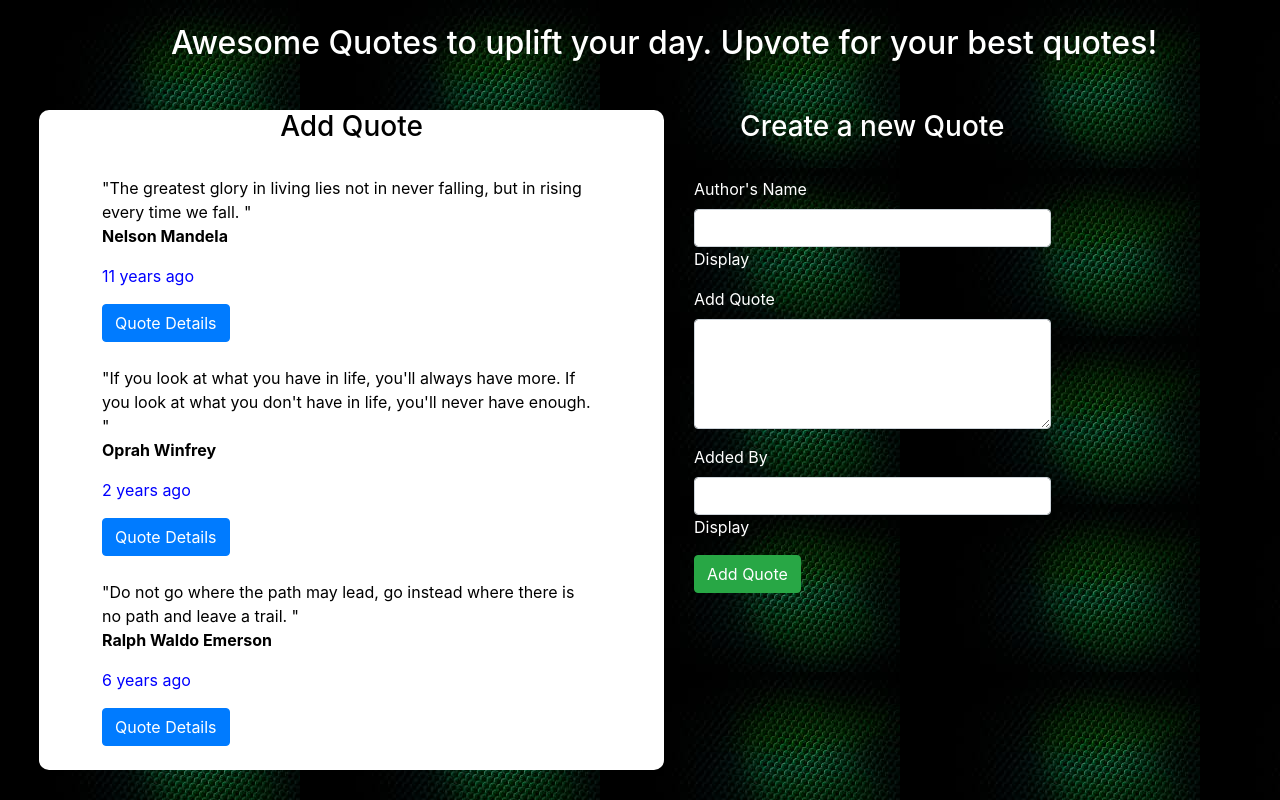
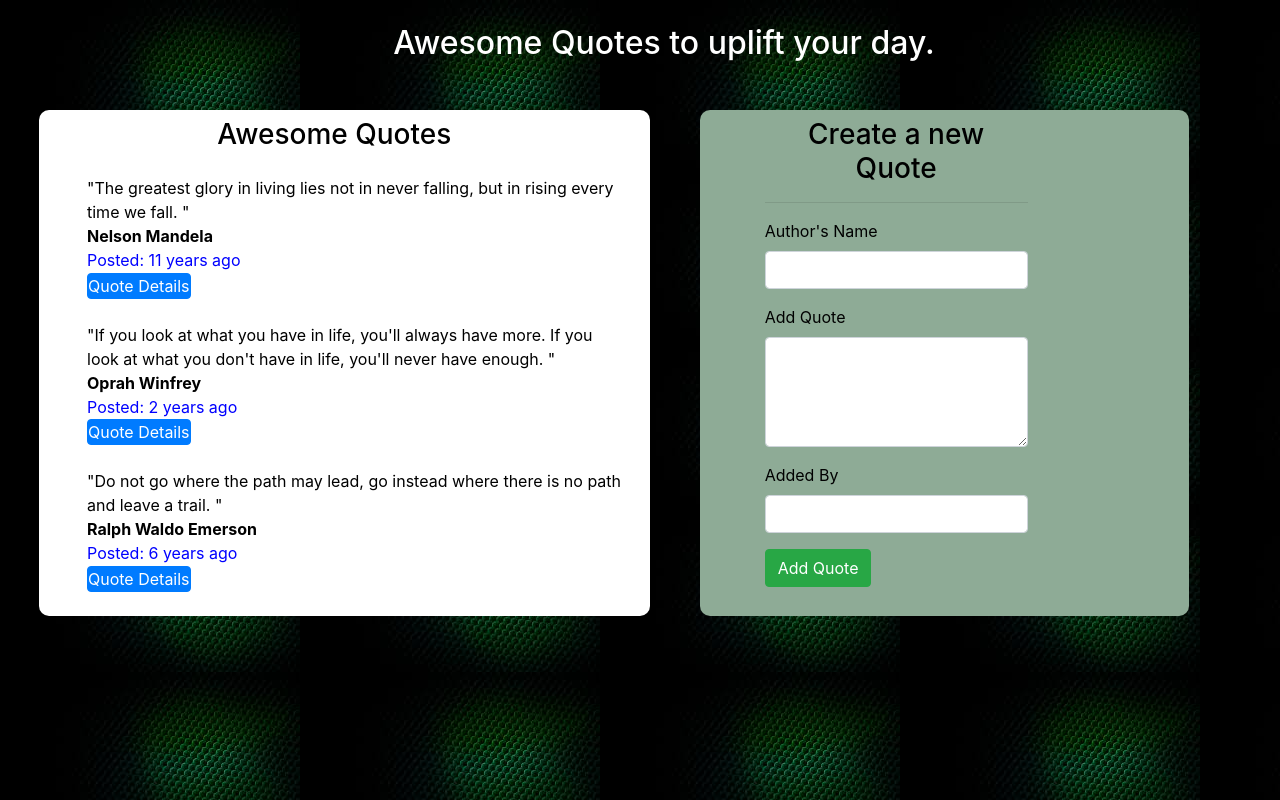
Before and after one commit to FaithKwamboka/Quotes, an Angular app: page / in a window 1280 px wide. Shown: the top 800 px of the page. Built offline with nearby package versions, Linux system fonts and the light colour scheme.

Commit message:
Editing quotes

```diff
--- a/src/app/app.module.ts
+++ b/src/app/app.module.ts
@@ -9,6 +9,7 @@ import { QuoteDetailComponent } from './quote-detail/quote-detail.component';
 import { QuotesFormComponent } from './quotes-form/quotes-form.component';
 import { FormsModule } from '@angular/forms';
 import { DateCountPipe } from './date-count.pipe';
+import { VotesComponent } from './votes/votes.component';
 
 @NgModule({
   declarations: [
@@ -17,7 +18,8 @@ import { DateCountPipe } from './date-count.pipe';
     HighlightDirective,
     QuoteDetailComponent,
     QuotesFormComponent,
-    DateCountPipe
+    DateCountPipe,
+    VotesComponent
   ],
   imports: [
     BrowserModule,
--- a/src/app/quotes-form/quotes-form.component.html
+++ b/src/app/quotes-form/quotes-form.component.html
@@ -1,7 +1,7 @@
 <div class="container-fluid">
-    <h3 class="text-center">Create a new Quote</h3>
+    <h3 class="text-center mt-2">Create a new Quote</h3>
     <hr>
-    <form (ngSubmit)='submitGoal()' #quoteForm='ngForm'>
+    <form (ngSubmit)='submitQuote()' #quoteForm='ngForm'>
         <div class="form-group">
 
             <label for="name">Author's Name</label>
@@ -9,7 +9,7 @@
             <div [hidden]="name.valid || name.pristine" class="alert alert-danger">
               <p>Name is required</p>
             </div>
-            Display {{newQuote.author}}
+            <!-- Display {{newQuote.author}} -->
         </div>
         <div class="form-group">
 
@@ -27,7 +27,7 @@
             <div [hidden]="name.valid || name.pristine" class="alert alert-danger">
               <p>Name is required</p>
             </div>
-            Display {{newQuote.addedBy}}
+            <!-- Display {{newQuote.addedBy}} -->
         </div>
 
         <button type="submit" class="btn btn-success">Add Quote</button>
--- a/src/app/quotes-form/quotes-form.component.ts
+++ b/src/app/quotes-form/quotes-form.component.ts
@@ -11,7 +11,7 @@ export class QuotesFormComponent implements OnInit {
   newQuote = new Quote(0, '', '', 0, 0,"", "", new Date);
   @Output() addQuote = new EventEmitter<Quote>();
 
-  submitGoal() {
+  submitQuote() {
     this.addQuote.emit(this.newQuote);
   }
 
--- a/src/app/quotes/quotes.component.css
+++ b/src/app/quotes/quotes.component.css
@@ -1,3 +1,7 @@
+*{
+    margin: 0;
+    padding: 0;
+}
 .quote_s{
     display: flex;
     flex-direction: row;
@@ -6,13 +10,22 @@
 .box1{
     width: 50%;
     padding: 0;
+    padding-right: 20px;
     background-color: white;
     color: black;
     border-radius: 10px;
 }
 
 .box2{
-    width: 50%;
+    width: 40%;
+    background-color: rgb(142, 171, 150);
+    color: black;
+    padding-left: 50px;
+    border-radius: 10px;
+    margin-left: 50px;
+    margin-right: 100px;
+    /* margin-bottom: 60px; */
+    padding-bottom: 10px;
 }
 
 .dates{
--- a/src/app/quotes/quotes.component.html
+++ b/src/app/quotes/quotes.component.html
@@ -1,19 +1,19 @@
 <div>
-    <h2 class="text-center mt-4 mb-5">Awesome Quotes to uplift your day. Upvote for your best quotes!</h2>
+    <h2 class="text-center mt-4 mb-5">Awesome Quotes to uplift your day.</h2>
 </div>
 <div class="quote_s">
     <div class="box1">
         <div text-center>
-            <h3 class="text-center">Add Quote</h3><br>
+            <h3 class="text-center mt-2">Awesome Quotes</h3><br>
         </div>
-        <div class="col-md-10 ml-5">
+        <div class="col-md-11 ml-5">
             <div *ngFor='let quote of quotes;let i = index'>
                 <blockquote>
                     &quot;{{quote.quote}} &quot;
                     <p><b><span>{{quote.author}}</span></b></p>
                 </blockquote>
                 <div>
-                    <p class="dates">{{quote.inputDate | dateCount}} ago</p>
+                    <p class="dates">Posted: {{quote.inputDate | dateCount}} ago</p>
                     <button (click)='quoteDetails(i)' class="btn btn-primary">Quote Details</button>
                 </div>
                 <br>
```
